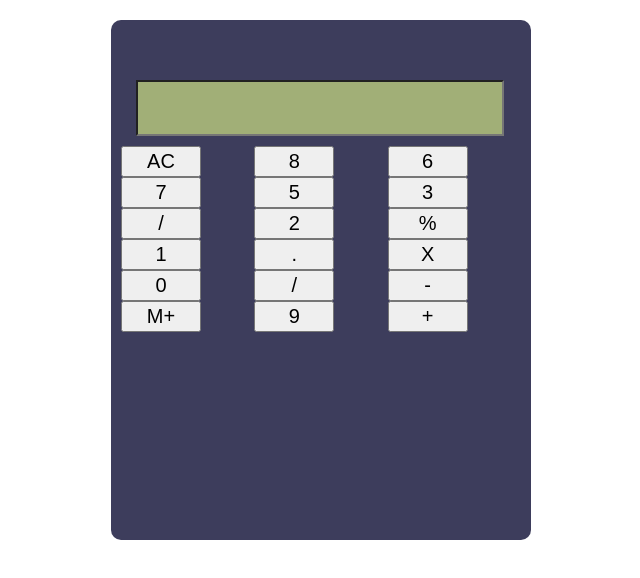
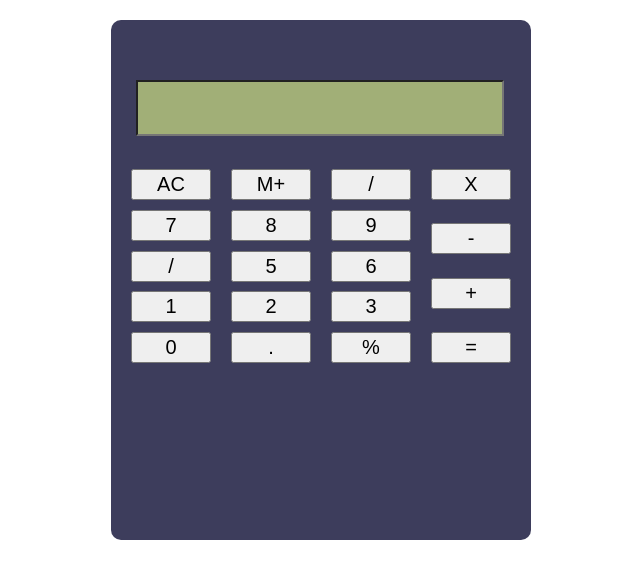
Before and after one commit to TanmayVidhate/ICP-8-Assignment-18, a plain HTML site: page index.html in a window 1280 px wide. Shown: the whole page, without its empty margins (319-959 px from the left). Drawn offline with Linux system fonts and the light colour scheme.

Commit message:
add css property

```diff
--- a/index.html
+++ b/index.html
@@ -31,8 +31,10 @@
         .Btn{
             text-align: center;
             width: 80px;
+            /* height: 30px; */
             padding: 2px;
             font-size: 20px;
+            margin: 3px;
         }
 
         .parent-button{
@@ -40,6 +42,9 @@
             flex-direction: column;
             flex-wrap: wrap;
             height: 200px;
+            margin-top: 20px;
+            justify-content: space-between;
+            align-items: center;
         }
     </style>
 </head>
@@ -70,6 +75,7 @@
             <button class="Btn">X</button>
             <button class="Btn">-</button>
             <button class="Btn">+</button>
+            <button class="Btn">=</button>
         </div>
     </div>
 
```
